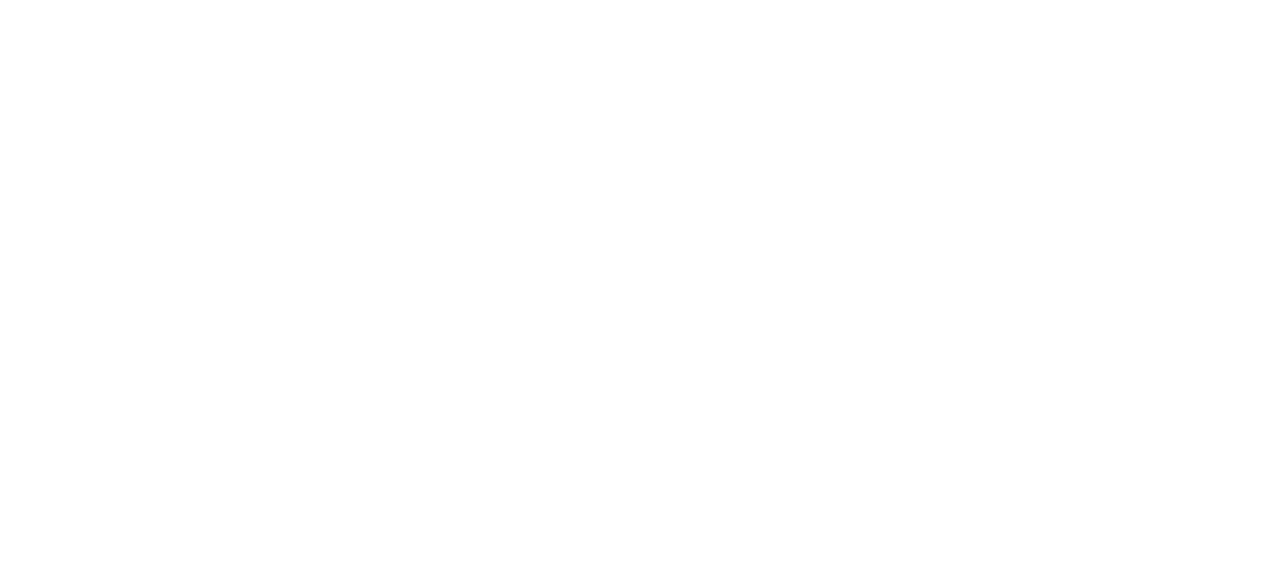
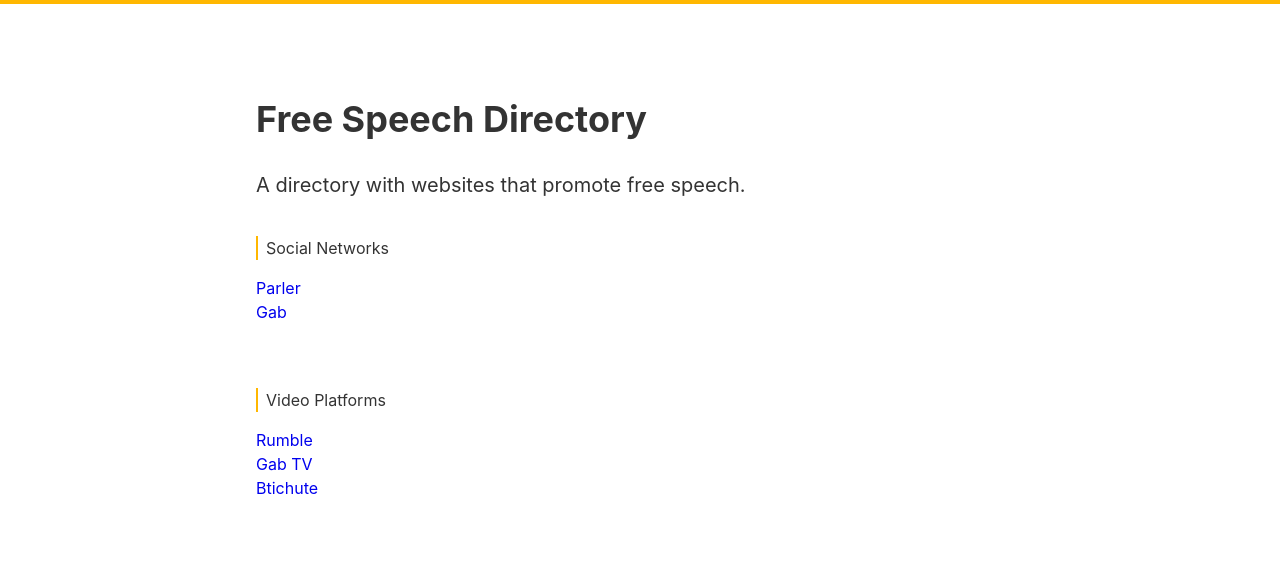
Before and after one commit to freespeechdirectory/freespeechdirectory.github.io, a plain HTML site: page index.html in a window 1280 px wide. Drawn offline with nearby package versions, Linux system fonts and the light colour scheme.

Commit message:
Update index.html

```diff
--- a/index.html
+++ b/index.html
@@ -1,10 +1,39 @@
 <!DOCTYPE html>
-<html>
-  <head>
-    <meta charset="UTF-8">
-    <title>Free Speech Directory</title>
-  </head>
-  <body>
+<html lang="en">
+<title>Free Speech Directory</title>
+<meta name="viewport" content="width=device-width, initial-scale=1">
+<link rel="stylesheet" href="https://unpkg.com/tachyons@4.9.1/css/tachyons.min.css" />
 
-  </body>
+<body class="pa3 pa5-ns sans-serif lh-copy bt bw2 b--gold black-80">
+    <main>
+        <div class="mw7 center">
+            <header class="flex flex-column flex-row-ns items-center tc tl-ns">
+                <div class="w-100 w-70-ns">
+                    <h1 class="f2">Free Speech Directory</h1>
+                    <p class="f4">A directory with websites that promote free speech.</p>
+                </div>
+                <div class="w-100 w-30-ns tr">
+                    <svg xmlns="http://www.w3.org/2000/svg" viewBox="0 0 24 24" width="76" height="76" style="fill: rgba(0,0,0,.8)">
+
+
+                    </svg>
+                </div>
+            </header>
+            <article>
+                <p class="tj bl bw1 b--gold pl2">Social Networks </p>
+                <a href="https://parler.com"  style="text-decoration: none;">Parler</a> <br>
+                <a href="https://gab.com"  style="text-decoration: none;">Gab</a> <br>
+<br>
+<br>
+<p class="tj bl bw1 b--gold pl2">Video Platforms</p>
+<a href="https://rumble.com"  style="text-decoration: none;">Rumble</a> <br>
+<a href="https://tv.gab.com"  style="text-decoration: none;">Gab TV</a> <br>
+<a href="https://bitchute.com"  style="text-decoration: none;">Btichute</a> <br>
+
+
+            </article>
+        </div>
+    </main>
+</body>
+
 </html>
```
